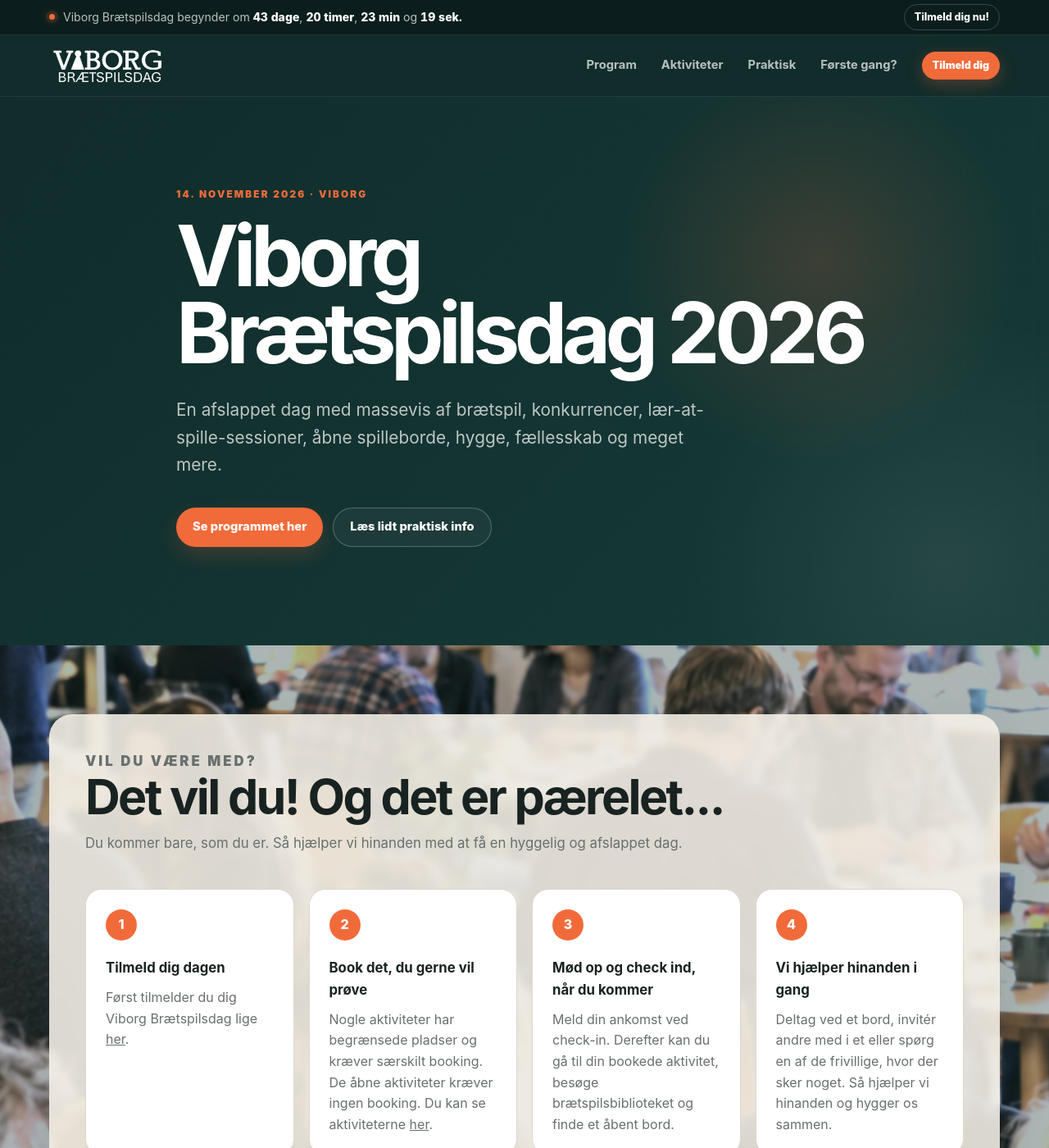
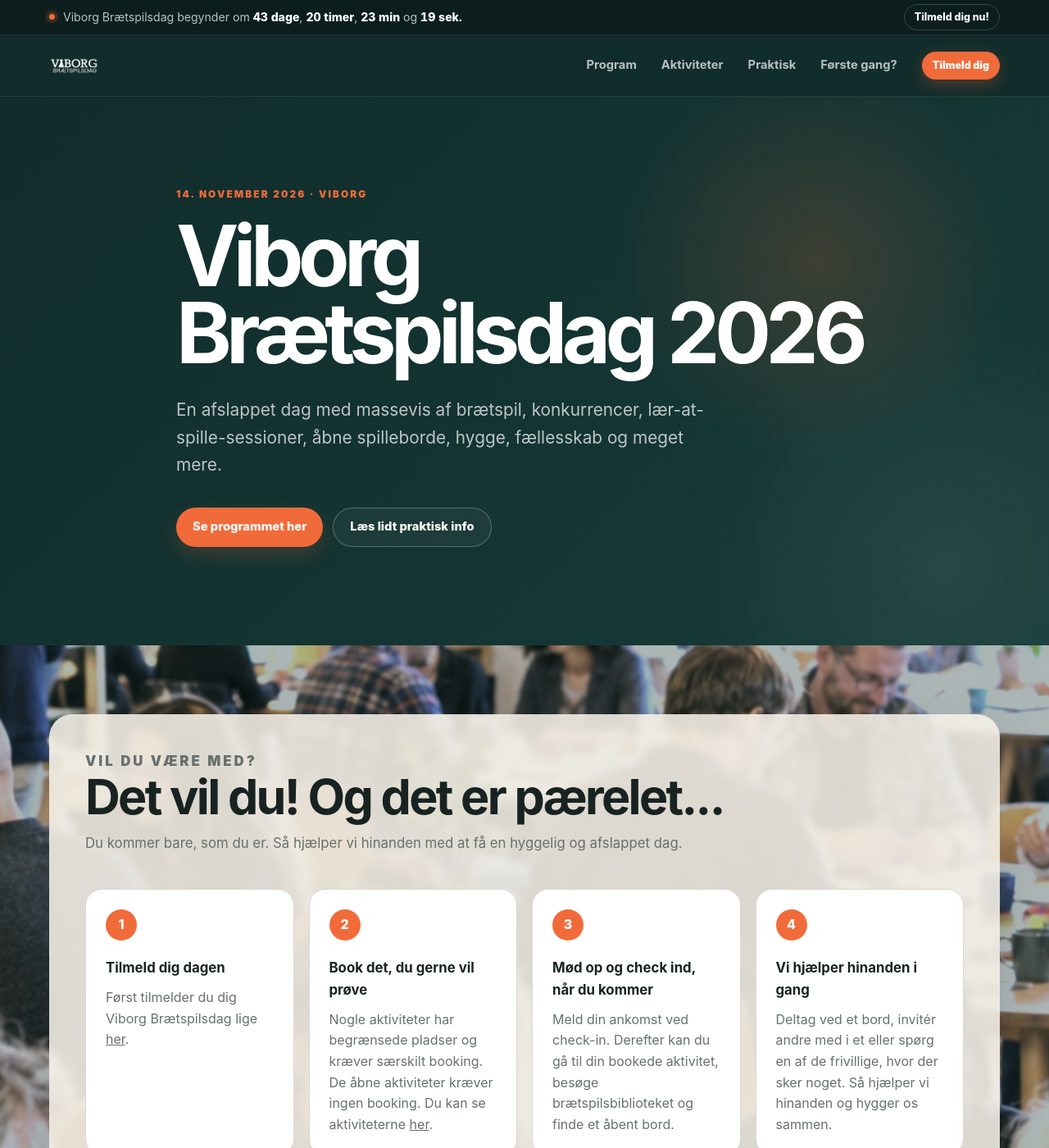
Before and after one commit to Andrejao/spilex, a Jekyll site: the page built from index.html, in a window 1280 px wide and 1400 px high. Shown: the whole window at 82% size. Built offline with Jekyll 4.4.1, drawn with Linux system fonts in a browser that asks for light colours.

Commit message:
Update style.css

```diff
--- a/assets/css/style.css
+++ b/assets/css/style.css
@@ -44,8 +44,8 @@
   display: block;
   height: 52px !important;
   width: auto !important;
-  max-height: 52px !important;
-  max-width: 240px;
+  max-height: 22px !important;
+  max-width: 180px;
   object-fit: contain;
 }
 
```
